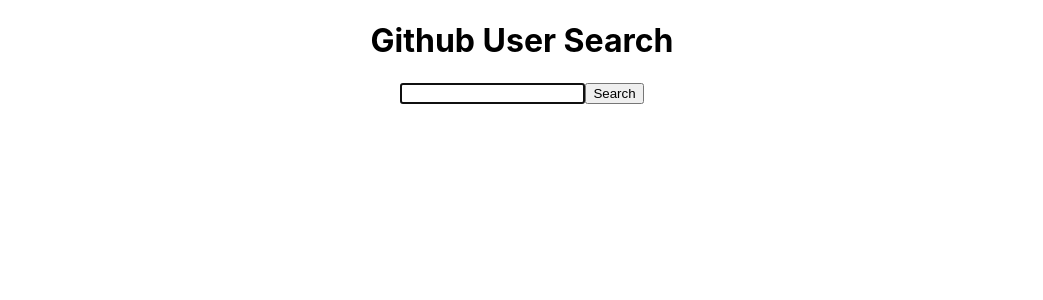
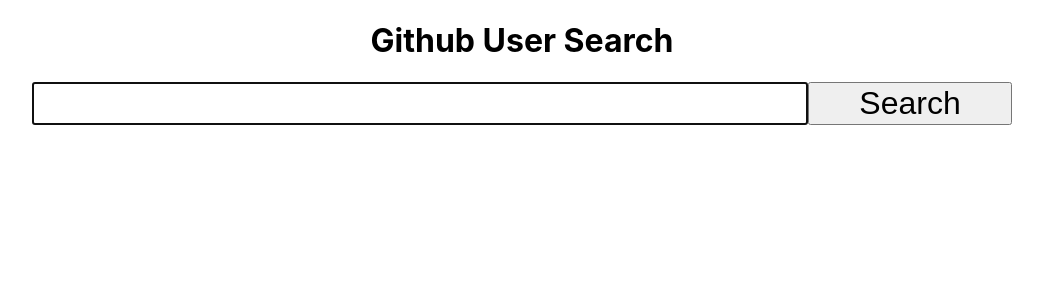
Before and after one commit to calcputer/github-user-search, a React (Create React App) app: page / in a window 1280 px wide. Shown: the top 300 px of the page, without its empty margins (118-1161 px from the left). Built offline with nearby package versions, Linux system fonts and the light colour scheme.

Commit message:
add user details in card component and styling

```diff
--- /dev/null
+++ b/src/UserCard.css
@@ -0,0 +1,12 @@
+.avatar-img{
+    width: 2em;
+    height: 2em;
+    top: .5em;
+    position: relative;
+    padding-right: .5em;
+}
+
+.user-card{
+    margin-block: .1em;
+    font-size: 1.5em;
+}
--- /dev/null
+++ b/src/UserCard.tsx
@@ -0,0 +1,35 @@
+import {useEffect, useState } from "react";
+import './UserCard.css';
+
+type UserCardProps = {
+    data:any;
+}
+
+const UserCard = (props:UserCardProps) => {
+    const [details, setDetails] = useState<any>({});
+
+    useEffect(() => {
+        if(props.data?.url.length > 0){
+            fetch(props.data.url)
+            .then((result) => result.json())
+            .then((data) => {setDetails(data); console.log(data)});
+        }
+    }, [props]);
+
+    const avatarImage = <img className="avatar-img" src={props.data.avatar_url} alt=""></img>;
+    const displayName = !!details.name ? details.name + " - " : "";
+    const bioText = !!details.bio ? details.bio + " - " : "";
+    const starCount = !!details.stars ? details.stars + " stars - " : "";
+    const followerCount = !!details.followers ? details.followers + " followers - " : "";
+    const companyText = !!details.company ? details.company + " - " : "";
+    const publicRepoCount = !!details.public_repos ? details.public_repos + " public repos - " : "";
+    const profileLink = <a href={props.data.html_url} target="_blank">{props.data.login}</a>;
+
+    return (
+        <p className="user-card">
+            {avatarImage}{displayName}{bioText}{starCount}{followerCount}{companyText}{publicRepoCount}{profileLink}
+        </p>
+    )
+}
+
+export default UserCard;
--- /dev/null
+++ b/src/UserSearch.css
@@ -0,0 +1,19 @@
+.search-box{
+    width: 75%;
+    font-size: 2em;
+}
+
+.search-button{
+    width: 20%;
+    font-size: 2em;
+}
+
+.search-container{
+    width: 80%;
+    margin-left: 10%;
+}
+
+#no-results-label{
+    margin-block: .1em;
+    font-size: 1.5em;
+}
--- a/src/UserSearch.tsx
+++ b/src/UserSearch.tsx
@@ -1,8 +1,10 @@
-import React, {FunctionComponent, useEffect, useState } from "react";
+import React, {useEffect, useState } from "react";
+import UserCard from "./UserCard";
+import './UserSearch.css';
 
-const BASE_URL = "https://api.github.com/search/users?q=";
+const BASE_URL = "https://api.github.com/search/users?per_page=10&q=";
 
-const UserSearch:FunctionComponent = () => {
+const UserSearch = () => {
     const [searchTerm, setSearchTerm] = useState<string>("");
     const [query, setQuery] = useState<string>("");
     const [results, setResults] = useState<[]>([]);
@@ -17,15 +19,22 @@
         }
     }, [query]);
 
-    const userCards = results?.map((user:any) =>
-        <li key={user.id}><a href={user.html_url}>{user.login}</a></li>
-    );
+    const userCards = results.length > 0 ? results?.map((user:any) =>
+        <>
+            <UserCard data={user} key={user.id}/>
+            <br/>
+        </>
+    ) : <p id="no-results-label">No users found for query: {query}</p>;
 
     return(
         <>
-            <input type="text" value={searchTerm} onChange={(event) => setSearchTerm(event?.target.value)} aria-label="Search Box" autoFocus></input>
-            <input type="button" value="Search" onClick={() => setQuery(searchTerm)}></input>
-            <ul id="users-list">{userCards}</ul>
+            <div className="search-container">
+                <input className="search-box" type="text" value={searchTerm} onChange={(event) => setSearchTerm(event?.target.value)} aria-label="Search Box" autoFocus/>
+                <input className="search-button" type="button" value="Search" onClick={() => setQuery(searchTerm)}/>
+            </div>
+            {query.length > 0 && <div id="users-list">
+                {userCards}
+            </div>}
         </>
     );
 }
```
